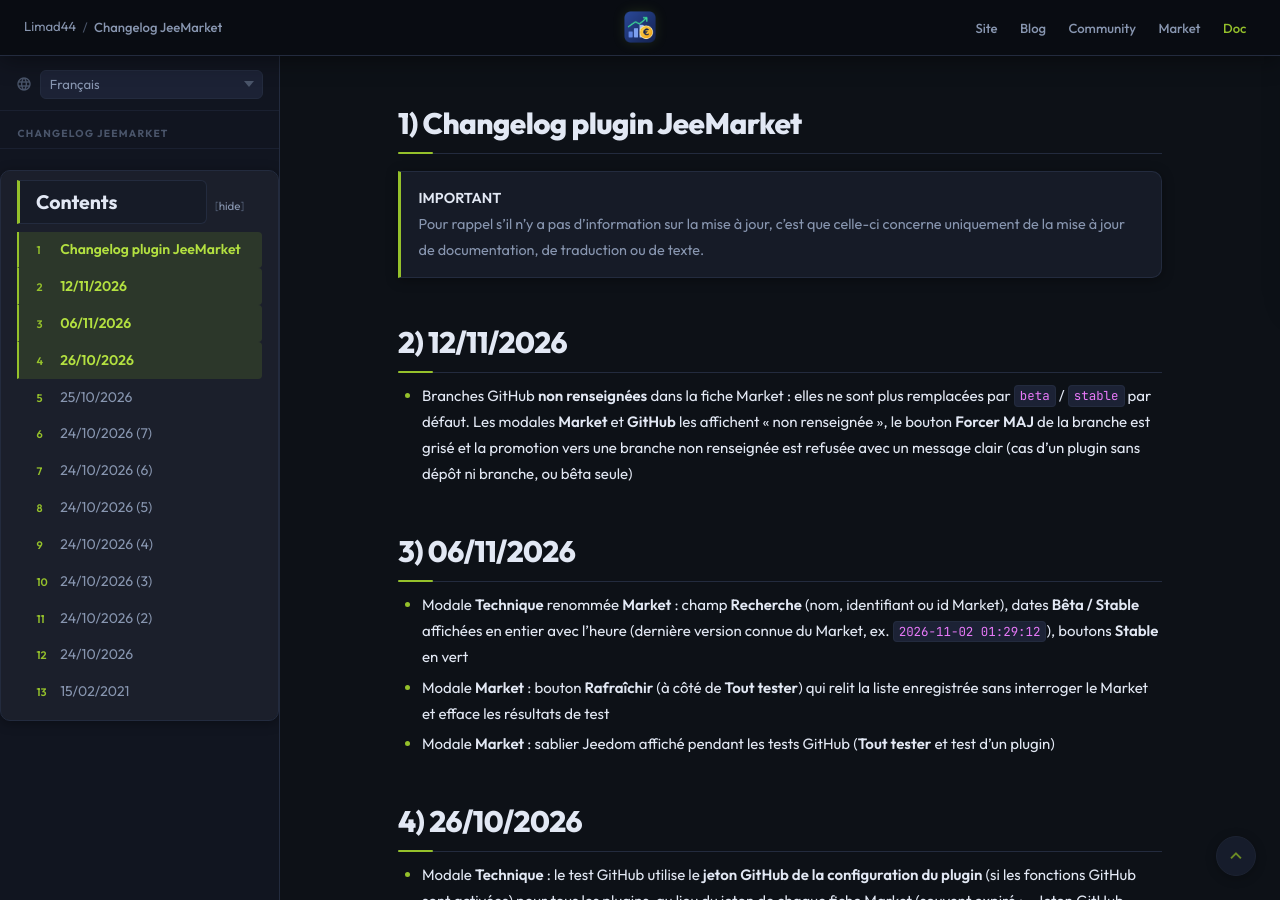
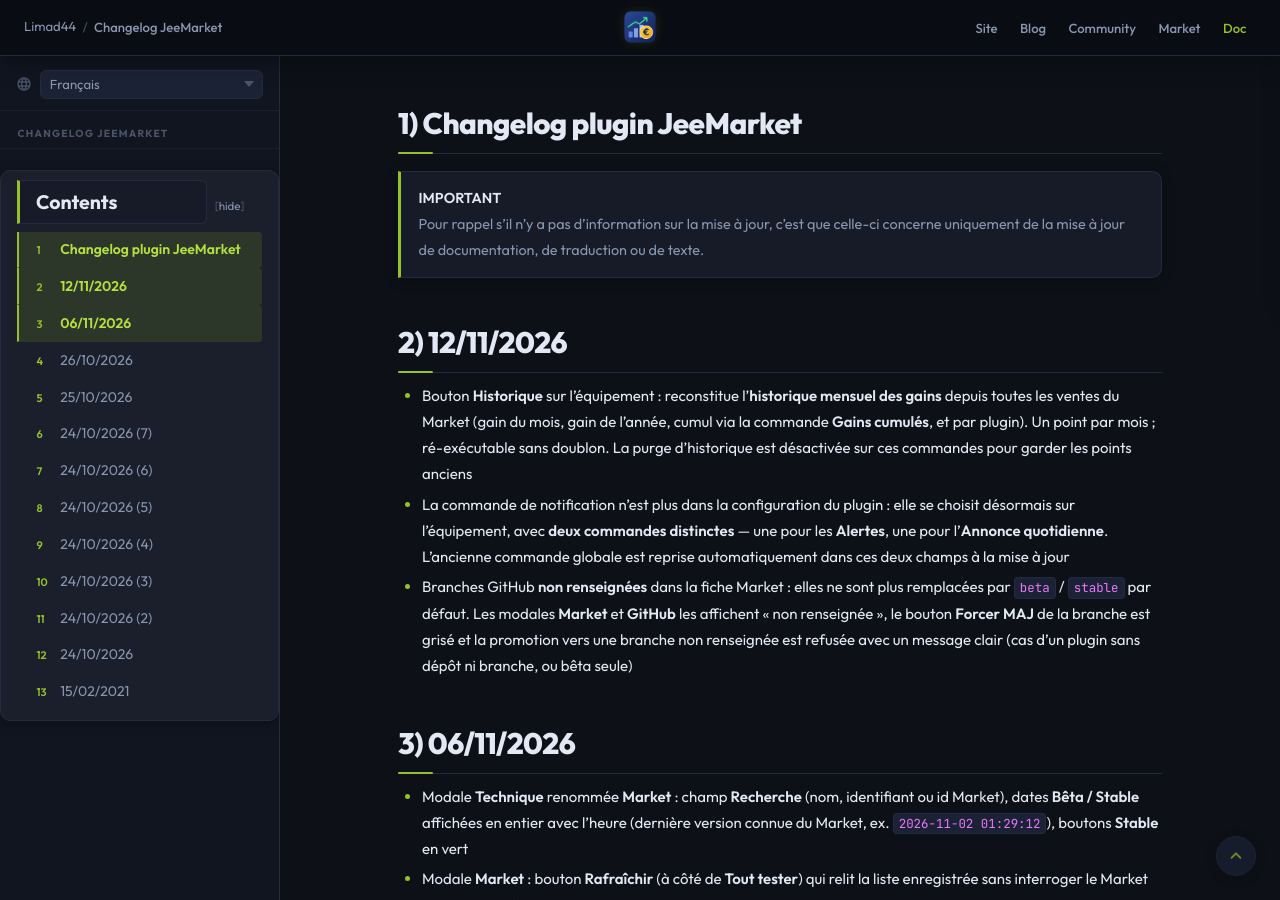
Before and after one commit to limad/privates-plugins-docs, a Jekyll site: the page built from plugin-jeemarket/fr_FR/changelog.md, in a window 1280 px wide and 900 px high. Built offline with Jekyll 4.4.1, drawn with Linux system fonts in a browser that asks for light colours.

Commit message:
docs(jeemarket): commande de notification sur l'équipement, bouton Historique et Gains cumulés
Co-Authored-By: Claude Opus 4.8 <noreply@anthropic.com>

```diff
--- a/plugin-jeemarket/fr_FR/changelog.md
+++ b/plugin-jeemarket/fr_FR/changelog.md
@@ -13,6 +13,8 @@ pluginId: jeemarket
 
 # 12/11/2026
 
+- Bouton **Historique** sur l'équipement : reconstitue l'**historique mensuel des gains** depuis toutes les ventes du Market (gain du mois, gain de l'année, cumul via la commande **Gains cumulés**, et par plugin). Un point par mois ; ré-exécutable sans doublon. La purge d'historique est désactivée sur ces commandes pour garder les points anciens
+- La commande de notification n'est plus dans la configuration du plugin : elle se choisit désormais sur l'équipement, avec **deux commandes distinctes** — une pour les **Alertes**, une pour l'**Annonce quotidienne**. L'ancienne commande globale est reprise automatiquement dans ces deux champs à la mise à jour
 - Branches GitHub **non renseignées** dans la fiche Market : elles ne sont plus remplacées par `beta` / `stable` par défaut. Les modales **Market** et **GitHub** les affichent « non renseignée », le bouton **Forcer MAJ** de la branche est grisé et la promotion vers une branche non renseignée est refusée avec un message clair (cas d'un plugin sans dépôt ni branche, ou bêta seule)
 
 # 06/11/2026
```
Also changed, not shown: plugin-jeemarket/fr_FR/index.md (+9 -4 lines).
